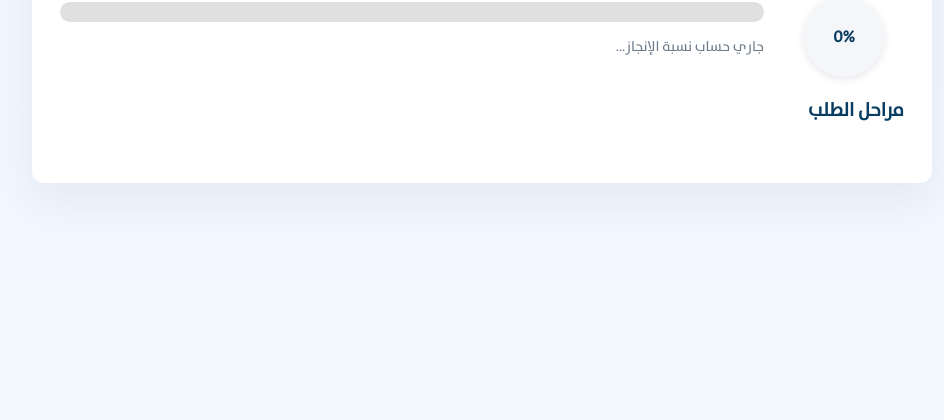
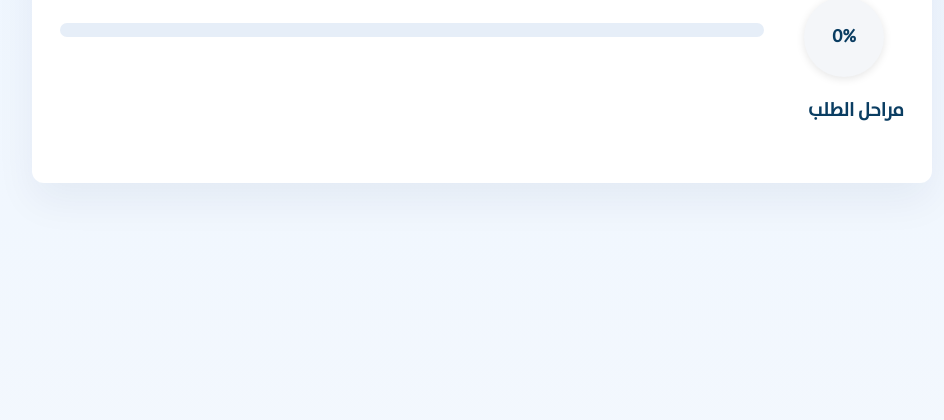
Before and after one commit to Mgdadali/249-subsite, a Flask app: template templates/checklist.html in a window 1280 px wide. Shown: the part 187-607 px from the top of the page, without its empty margins (158-1102 px from the left). Run offline with Flask 3, Linux system fonts and the light colour scheme; the template is opened without the code that fills it: most values are stand-ins (such as "Sample title", 1, 10 or a date in 2020); parts of the project's set-up code (start-up, migrations or seed data) failed here and were passed over.

Commit message:
Update checklist.html

```diff
--- a/templates/checklist.html
+++ b/templates/checklist.html
@@ -5,57 +5,81 @@
   <title>249 | حالة الطلب</title>
   <meta name="viewport" content="width=device-width,initial-scale=1" />
   <link rel="stylesheet" href="{{ url_for('static', filename='style.css') }}">
+
   <style>
-    /* ====== Shiny Progress Bar Animation ====== */
-    .progress-bar-outer {
-      background: #e0e0e0;
-      border-radius: 12px;
-      height: 20px;
-      width: 100%;
-      overflow: hidden;
+    /* ===== Progress Bar ===== */
+    .progress-bar-outer{
+      background:#e6eef8;
+      border-radius:999px;
+      height:14px;
+      width:100%;
+      overflow:hidden;
     }
 
-    .progress-bar-inner {
-      height: 100%;
-      width: 0%;
-      background: linear-gradient(
-        270deg,
-        #1e88e5,
-        #42a5f5,
-        #1e88e5
+    .progress-bar-inner{
+      height:100%;
+      width:0%;
+      border-radius:999px;
+      background:linear-gradient(
+        120deg,
+        #1e90ff 0%,
+        #64b5f6 45%,
+        #ffffff 50%,
+        #64b5f6 55%,
+        #1e90ff 100%
       );
-      background-size: 400% 100%;
-      border-radius: 12px;
-      transition: width 0.5s ease;
-      animation: progressShine 2s linear infinite;
+      background-size:300% 100%;
+      animation:progressShine 2.5s linear infinite;
+      transition:width .6s ease;
     }
 
-    @keyframes progressShine {
-      0% { background-position: -200% 0; }
-      100% { background-position: 200% 0; }
+    @keyframes progressShine{
+      from{background-position:0% 0}
+      to{background-position:300% 0}
     }
 
-    .progress-circle {
-      width: 80px;
-      height: 80px;
-      border-radius: 50%;
-      background: #f4f6f9;
-      display: flex;
-      align-items: center;
-      justify-content: center;
-      font-weight: bold;
-      font-size: 16px;
-      margin: auto;
-      box-shadow: 0 2px 8px rgba(0,0,0,0.1);
+    .progress-circle{
+      width:80px;height:80px;border-radius:50%;
+      background:#f4f6f9;
+      display:flex;align-items:center;justify-content:center;
+      font-weight:bold;
+      box-shadow:0 2px 8px rgba(0,0,0,.1);
+    }
+
+    /* ===== Checklist Icons ===== */
+    .check-icon{
+      width:24px;height:24px;
+      border-radius:6px;
+      background:linear-gradient(135deg,#22c55e,#16a34a);
+      display:flex;align-items:center;justify-content:center;
+      box-shadow:0 4px 10px rgba(0,0,0,.25);
+    }
+    .check-icon::after{
+      content:"✔";
+      color:#fff;
+      font-size:13px;
+      font-weight:bold;
+    }
+
+    .spinner{
+      width:22px;height:22px;
+      border:3px solid #cfe3ff;
+      border-top-color:#1e90ff;
+      border-radius:50%;
+      animation:spin 1s linear infinite;
+    }
+    @keyframes spin{
+      to{transform:rotate(360deg)}
     }
   </style>
 </head>
+
 <body class="page-checklist">
 <div class="container">
-    <a class="back-link" href="/"><span>◀</span> الرجوع</a>
+  <a class="back-link" href="/">◀ الرجوع</a>
 
   <header class="client-header">
-      <img src="https://i.ibb.co/7JN5w2K3/logo-removebg-preview-1.png" alt="249" class="logo-sm">
+    <img src="https://i.ibb.co/7JN5w2K3/logo-removebg-preview-1.png" class="logo-sm">
     <div class="client-info">
       <h2 id="clientName">جاري التحميل...</h2>
       <p id="clientService" class="muted"></p>
@@ -64,13 +88,13 @@
 
   <section class="progress-section">
     <div class="progress-left">
-        <div class="progress-circle" id="progressCircle"><span id="progressPct">0%</span></div>
+      <div class="progress-circle"><span id="progressPct">0%</span></div>
     </div>
     <div class="progress-right">
       <div class="progress-bar-outer">
         <div class="progress-bar-inner" id="progressBar"></div>
       </div>
-        <p id="progressText" class="muted">جاري حساب نسبة الإنجاز...</p>
+      <p id="progressText" class="muted"></p>
     </div>
   </section>
 
@@ -84,108 +108,60 @@
   </section>
 </div>
 
-  <script src="{{ url_for('static', filename='script.js') }}"></script>
 <script>
 const TRACK_CODE = "{{ code }}";
 
-    window.addEventListener('DOMContentLoaded', () => {
-      if (!TRACK_CODE) {
-        document.getElementById('clientName').innerText = 'لا يوجد كود متاح';
-        return;
-      }
-      renderClientChecklist(TRACK_CODE);
+window.addEventListener('DOMContentLoaded',()=>{
+  if(TRACK_CODE) renderClientChecklist(TRACK_CODE);
 });
 
-    // ====== تحديث شريط التقدم مع حركة لمعة ======
-    function updateProgressBar(pct) {
-      const bar = document.getElementById('progressBar');
-      const pctText = document.getElementById('progressPct');
-      bar.style.width = pct + '%';
-      pctText.innerText = pct + '%';
-
-      // لو 100% خلي اللون أخضر ثابت، وإلا خلي لمعة
-      if (pct === 100) {
-        bar.style.background = 'linear-gradient(90deg,#28a745,#1db954)';
-        bar.style.animation = 'none';
-      } else {
-        bar.style.background = 'linear-gradient(270deg, #1e88e5, #42a5f5, #1e88e5)';
-        bar.style.animation = 'progressShine 2s linear infinite';
-      }
+function updateProgressBar(pct){
+  document.getElementById('progressBar').style.width = pct+'%';
+  document.getElementById('progressPct').innerText = pct+'%';
 }
 
 async function renderClientChecklist(code){
   const nameEl = document.getElementById('clientName');
   const serviceEl = document.getElementById('clientService');
   const listEl = document.getElementById('checklistList');
-      const pctEl = document.getElementById('progressPct');
-      const barEl = document.getElementById('progressBar');
   const textEl = document.getElementById('progressText');
   const notesEl = document.getElementById('notes');
 
-      nameEl.textContent = 'جاري التحميل...';
-      serviceEl.textContent = '';
-      listEl.innerHTML = '';
-      notesEl.textContent = '';
-
-      try {
+  try{
     const res = await fetch(`/track?code=${encodeURIComponent(code)}`);
     const data = await res.json();
-        if(data.error){
-          nameEl.textContent = data.error;
-          return;
-        }
 
     nameEl.textContent = data.name || 'عميل';
     serviceEl.textContent = data.service ? `الخدمة: ${data.service}` : '';
 
-        const steps = data.checklist || [];
     let completed = 0;
     listEl.innerHTML = '';
-        steps.forEach((s, idx) => {
-          const li = document.createElement('li');
-          li.className = s.done ? 'done' : 'pending';
-          li.innerHTML = `
+
+    data.checklist.forEach((s,idx)=>{
+      if(s.done) completed++;
+
+      listEl.innerHTML += `
+        <li class="${s.done?'done':''}">
           <div class="step-left">
-    <div class="step-badge">${idx + 1}</div>
-    <div class="step-text">
+            <div class="step-badge">${idx+1}</div>
             <strong>${s.name}</strong>
           </div>
+          <div class="step-right">
+            ${s.done ? '<span class="check-icon"></span>' : '<span class="spinner"></span>'}
           </div>
-
-  <div class="step-right">
-    ${
-      s.done
-        ? '<span class="check-icon"></span>'
-        : '<span class="spinner"></span>'
-    }
-  </div>
-`;
-
-
-
-
-          `;
-          listEl.appendChild(li);
-          if (s.done) completed++;
+        </li>`;
     });
 
-        const percent = steps.length ? Math.round((completed / steps.length) * 100) : 0;
-        updateProgressBar(percent);
+    const pct = Math.round((completed/data.checklist.length)*100);
+    updateProgressBar(pct);
+    textEl.textContent = `تم إتمام ${completed} من ${data.checklist.length} مرحلة (${pct}%)`;
 
-        textEl.textContent = `تم إتمام ${completed} من ${steps.length} مرحلة (${percent}%)`;
-
-        if (data.last_update) notesEl.textContent = `آخر تحديث: ${data.last_update}`;
-        if (data.notes) {
-          notesEl.textContent += (notesEl.textContent ? ' — ' : '') + `ملاحظة: ${data.notes}`;
-        }
-
-      } catch (err) {
-        nameEl.textContent = 'حدث خطأ في الاتصال بالخادم';
-        console.error(err);
+    if(data.last_update) notesEl.textContent = `آخر تحديث: ${data.last_update}`;
+  }catch(e){
+    nameEl.textContent = 'خطأ في الاتصال';
+    console.error(e);
   }
 }
-
-    window.renderClientChecklist = renderClientChecklist;
 </script>
 </body>
 </html>
```
Lines whose indentation alone changed are shown as unchanged.
